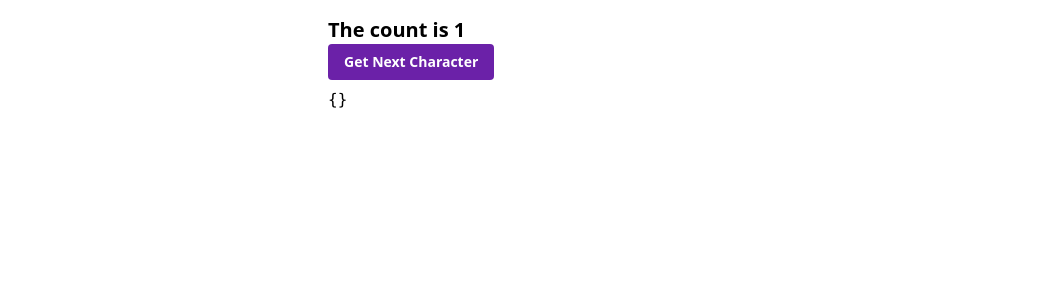
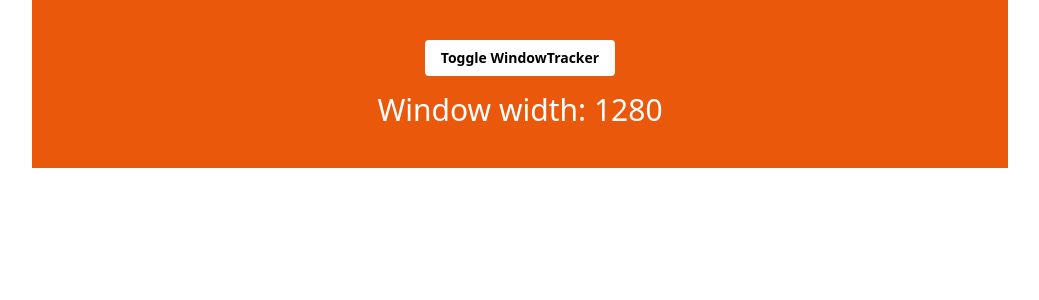
Before and after one commit to jeanwang2dev/scrimba-course-challenges, a React app: page / in a window 1280 px wide. Shown: the top 300 px of the page, without its empty margins (120-1159 px from the left). Built offline with nearby package versions, Linux system fonts and the light colour scheme; no server answers.

Commit message:
window tracker challenge

```diff
--- a/src/App.js
+++ b/src/App.js
@@ -1,24 +1,27 @@
-import React from "react"
+import React, {useState} from "react"
+import WindowTracker from "./components/WindowTracker"
 
 export default function App() {
-    const [starWarsData, setStarWarsData] = React.useState({})
-    const [count, setCount] = React.useState(1)
+    /**
+     * Challenge:
+     * 1. Create state called `show`, default to `true`
+     * 2. When the button is clicked, toggle `show`
+     * 3. Only display `<WindowTracker>` if `show` is `true`
+     */
 
-    console.log("Component rendered")
+    const [show, setShow] = useState(true)
 
-    // side effects
-    React.useEffect(function() {
-        console.log("Effect ran")
-        fetch(`https://swapi.dev/api/people/${count}`)
-            .then(res => res.json())
-            .then(data => setStarWarsData(data))
-    }, [count])
+    function toggle(){
+        console.log('toggle')
+        setShow( prevShow => !prevShow )
+    }
 
     return (
-        <div className="max-w-sm mx-auto pt-4">
-            <h2 className="font-bold text-xl">The count is {count}</h2>
-            <button className="btn" onClick={() => setCount(prevCount => prevCount + 1)}>Get Next Character</button>
-            <pre>{JSON.stringify(starWarsData, null, 2)}</pre>
+        <div className="flex flex-col items-center container bg-orange-600 mx-auto py-10">
+            <button onClick={toggle} className="btn">
+                Toggle WindowTracker
+            </button>
+            { show && <WindowTracker />}
         </div>
     )
 }
--- /dev/null
+++ b/src/components/WindowTracker.jsx
@@ -0,0 +1,7 @@
+import React from "react"
+
+export default function WindowTracker() {
+    return (
+        <h1 className="text-3xl text-white">Window width: {window.innerWidth}</h1>
+    )
+}
--- a/src/style.css
+++ b/src/style.css
@@ -7,16 +7,9 @@
 } */
 
 @layer components{
-    .form-input {
-        @apply border border-black p-3 rounded-md;
-    }
 
     .btn {
-        @apply w-fit bg-purple-800 hover:bg-purple-700 text-sm text-white font-bold py-2 px-4 rounded mb-2;
-    }
-
-    .form {
-        @apply flex flex-col items-center space-y-5 p-12 bg-white rounded drop-shadow-xl;
+        @apply w-fit bg-white hover:bg-gray-300 text-sm text-black font-bold py-2 px-4 rounded mb-4;
     }
 
 }
```
